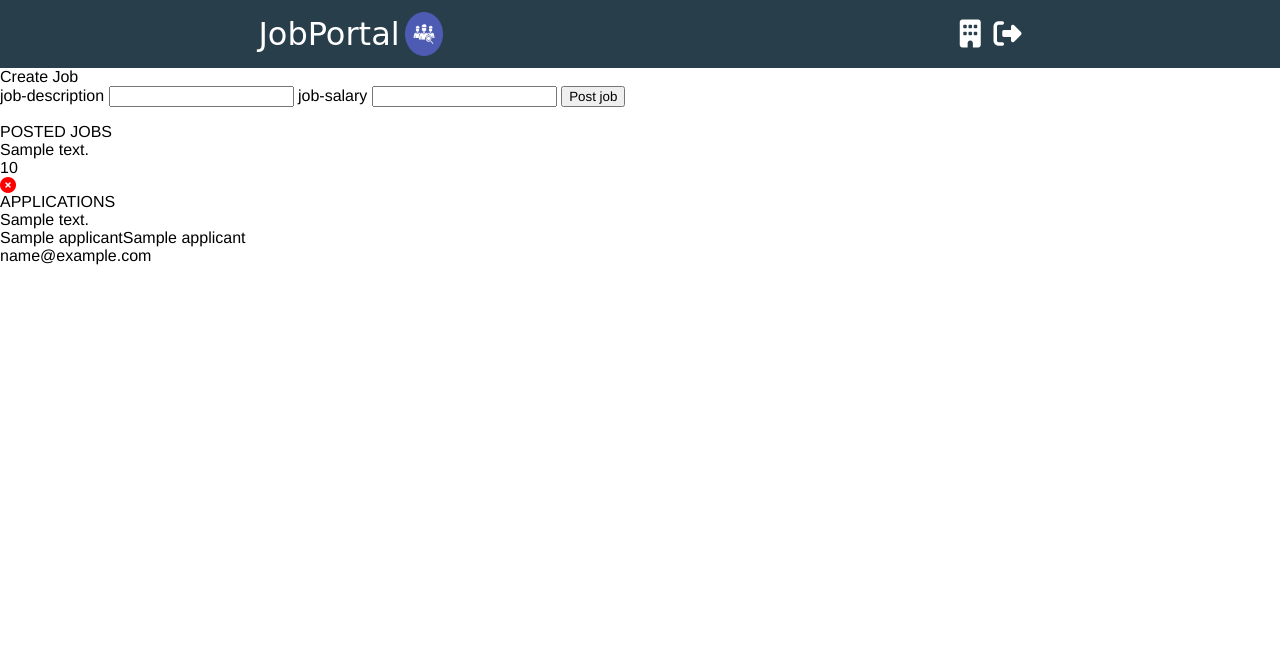
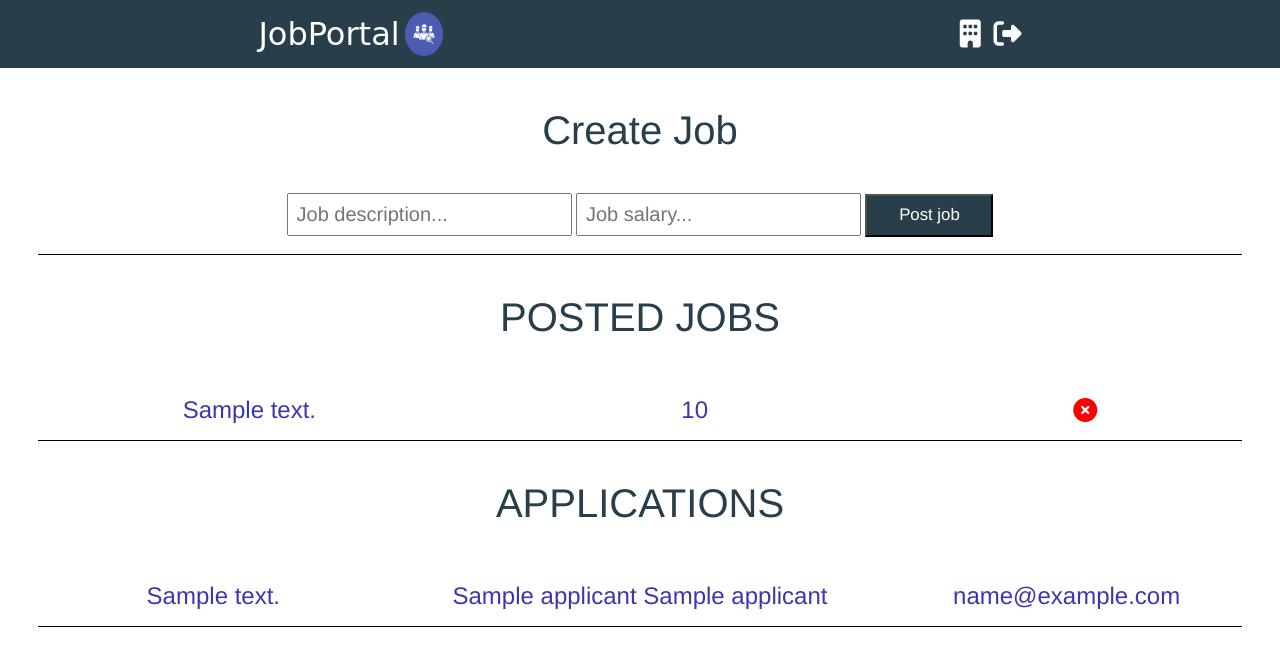
Before and after one commit to anmolassi/Job_server, a Node server app: template views/company_homepage.ejs in a window 1280 px wide. Shown: the top 666 px of the page. Run offline with Node 20, Linux system fonts and the light colour scheme; the template is opened without the code that fills it: most values are stand-ins (such as "Sample title", 1, 10 or a date in 2020); some libraries are stand-ins or nearby versions.

Commit message:
TENTH COMMIT

```diff
--- /dev/null
+++ b/assets/css/company_homepage.css
@@ -0,0 +1,59 @@
+.heading-block{
+    font-size: 5vh;
+    margin: 5vh 0;
+
+}
+.block{
+    width: 100vw;
+    display: flex;
+    flex-direction: column;
+    align-items: center;
+    color:#283e4b;
+}
+.display-info{
+    display: flex;
+    justify-content: space-around;
+    flex-direction: row;
+    align-items: center;
+    width: 100vw;
+    font-size: 3vh;
+    margin: 2vh 0;
+    color: #3d37ad;
+    font-family: 'Source Sans Pro', sans-serif;
+}
+.horizontal-line{
+    width:94vw;
+    height:1px;
+    background-color:black;
+}
+.column-arrange{
+    display: flex;
+    flex-direction: column;
+    align-items: center;
+    justify-content: center;
+}
+.size{
+    width: 33vw;
+    text-align: center;
+}
+.size1{
+    width: 18vw;
+    text-align: center;
+}
+.input-box{
+    font-size:2.5vh;
+    padding: 1vh;
+}
+#button-post{
+    width: 10vw;
+    color:white;
+    background-color: #283e4b;
+    font-size: 2.1vh;
+    height: 5.4vh;
+    position: relative;
+    bottom: 0.1vh;
+}
+#button-post:hover{
+    background-color: #17242c;
+
+}
--- a/views/company_homepage.ejs
+++ b/views/company_homepage.ejs
@@ -17,6 +17,10 @@
     />
     <!-- favicon ends -->
     <link rel="stylesheet" href="css/search.css" />
+    <link rel="stylesheet" href="css/company_homepage.css">
+    <link rel="preconnect" href="https://fonts.googleapis.com">
+    <link rel="preconnect" href="https://fonts.gstatic.com" crossorigin>
+    <link href="https://fonts.googleapis.com/css2?family=Pacifico&family=Satisfy&display=swap" rel="stylesheet">
   </head>
   <body id="background">
     <!-- nav bar code starts -->
@@ -54,39 +58,45 @@
         </div>
       </div>
     </div>
-    <div id="create-jobs">
-        <span>Create Job</span>
+    <div id="create-jobs" class="block">
+        <span class="heading-block">Create Job</span>
         <form action="signin-recruiter/create-job/?business_id=<%=user.id%>&&business_name=<%=user.business%>&&business_email=<%=user.email%>" method="post">
-            <label for="job-description">job-description</label>
-            <input type="text" id="job-description" name="jobdescription">
-            <label for="job-salary">job-salary</label>
-            <input type="text" id="job-salary" name="jobsalary">
-            <button type="submit">Post job</button>
+
+            <input type="text" id="job-description" name="jobdescription" class="input-box" placeholder="Job description...">
+
+            <input type="text" id="job-salary" name="jobsalary" placeholder="Job salary..." class="input-box">
+            <button type="submit" id="button-post">Post job</button>
         </form>
+        <div class="horizontal-line"></div>
     </div>
-    <div>
-      <span>POSTED JOBS</span>
-      <div>
+    <div class="block">
+      <span class="heading-block">POSTED JOBS</span>
+      <div class="column-arrange">
           <% for (let x=0; x<job_list.length;x++) {%>
-              <div>
+              <div class="display-info">
                 <div><%=job_list[x].job_description%></div>
-                <div><%=job_list[x].job_salary%></div>
+                <div ><%=job_list[x].job_salary%></div>
                 <a href="/signin-recruiter/delete-job/?id=<%=job_list[x].id%>">
                   <i class="fa-solid fa-circle-xmark cross"></i
                 ></a>
               </div>
+              <div class="horizontal-line"></div>
               <%}%>
       </div>
   </div>
-  <div>
-    <span>APPLICATIONS</span>
-    <% for (let x=0; x<applicants_list.length;x++) {%>
-      <div>
-        <div><%=applicants_list[x].job_description%></div>
-        <div><%=applicants_list[x].f_name%><%=applicants_list[x].l_name%></div>
-        <div><%=applicants_list[x].applicant_email%></div>
-      </div>
-      <%}%>
+  <div class="block">
+    <span class="heading-block">APPLICATIONS</span>
+    <div class="column-arrange">
+      <% for (let x=0; x<applicants_list.length;x++) {%>
+        <div class="display-info">
+          <div class="size"><%=applicants_list[x].job_description%></div>
+          <div class="size"><%=applicants_list[x].f_name%>&nbsp;<%=applicants_list[x].l_name%></div>
+          <div class="size"><%=applicants_list[x].applicant_email%></div>
+        </div>
+        <div class="horizontal-line"></div>
+        <%}%>
+    </div>
+
   </div>
   </body>
   <script type="text/javascript" src="shape.js"></script>
```
Also changed, not shown: routes/index.html (deleted, +0 -97 lines), routes/signin.js (+50 -29 lines), views/search.ejs (+18 -39 lines).
